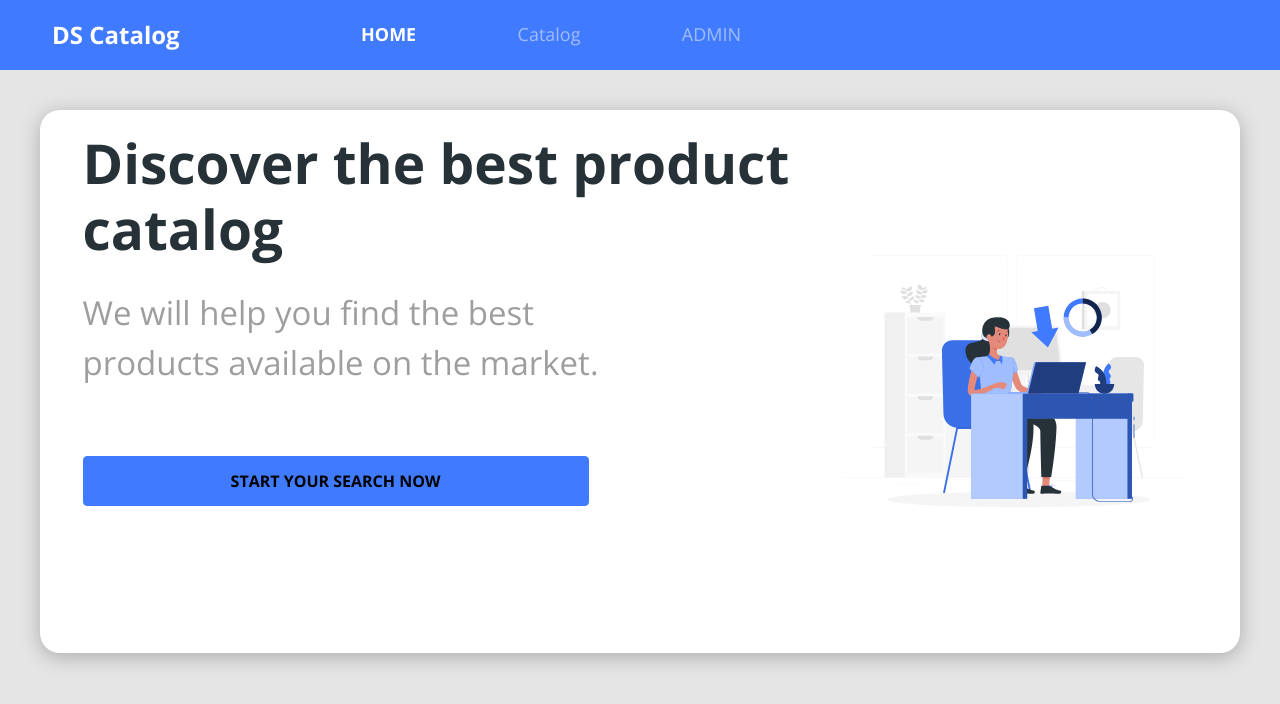
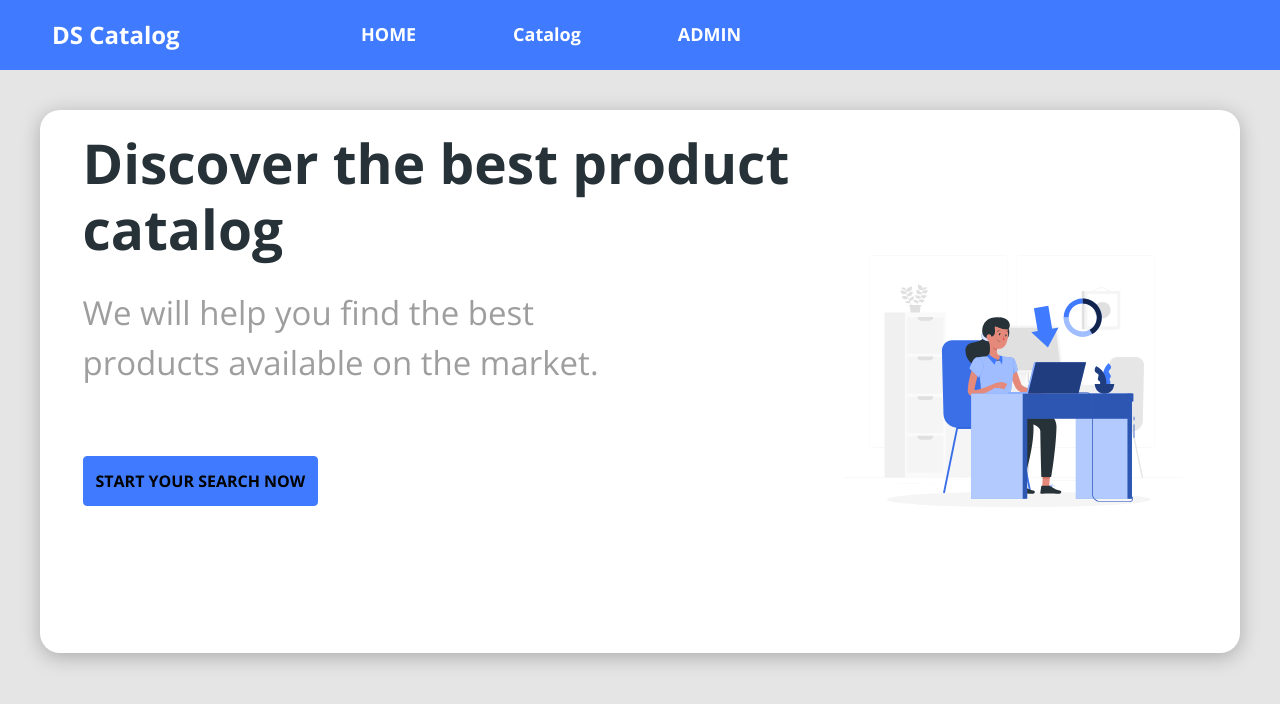
Before and after one commit to J-DouglasLira/DSCatalog, a React (Create React App) app in the folder frontend/: page / in a window 1280 px wide. Shown: the top 704 px of the page. Built offline with nearby package versions, Linux system fonts and the light colour scheme.

Commit message:
style: remove white spaces, button styles and add className into navlink

```diff
--- a/frontend/src/components/Navbar/index.tsx
+++ b/frontend/src/components/Navbar/index.tsx
@@ -16,10 +16,10 @@ export function NavBar() {
               </NavLink>
             </li>
             <li>
-              <NavLink to="/products">Catalog</NavLink>
+              <NavLink to="/products" className="active">Catalog</NavLink>
             </li>
             <li>
-              <NavLink to="/admin">ADMIN</NavLink>
+              <NavLink to="/admin" className="active">ADMIN</NavLink>
             </li>
           </ul>
         </div>
--- a/frontend/src/pages/Admin/index.tsx
+++ b/frontend/src/pages/Admin/index.tsx
@@ -1,4 +1,5 @@
 import "./styles.css";
+
 const Admin = () => {
   return <h1>Adm page</h1>;
 };
--- a/frontend/src/pages/Home/styles.css
+++ b/frontend/src/pages/Home/styles.css
@@ -49,10 +49,6 @@
   .home-content-container p {
     width: calc(576px - 40px);
     margin-bottom: 20px;
-  }
-
-  .home-content-container button {
-    width: 506px;
   }
 
   .home-image-container svg {
```
